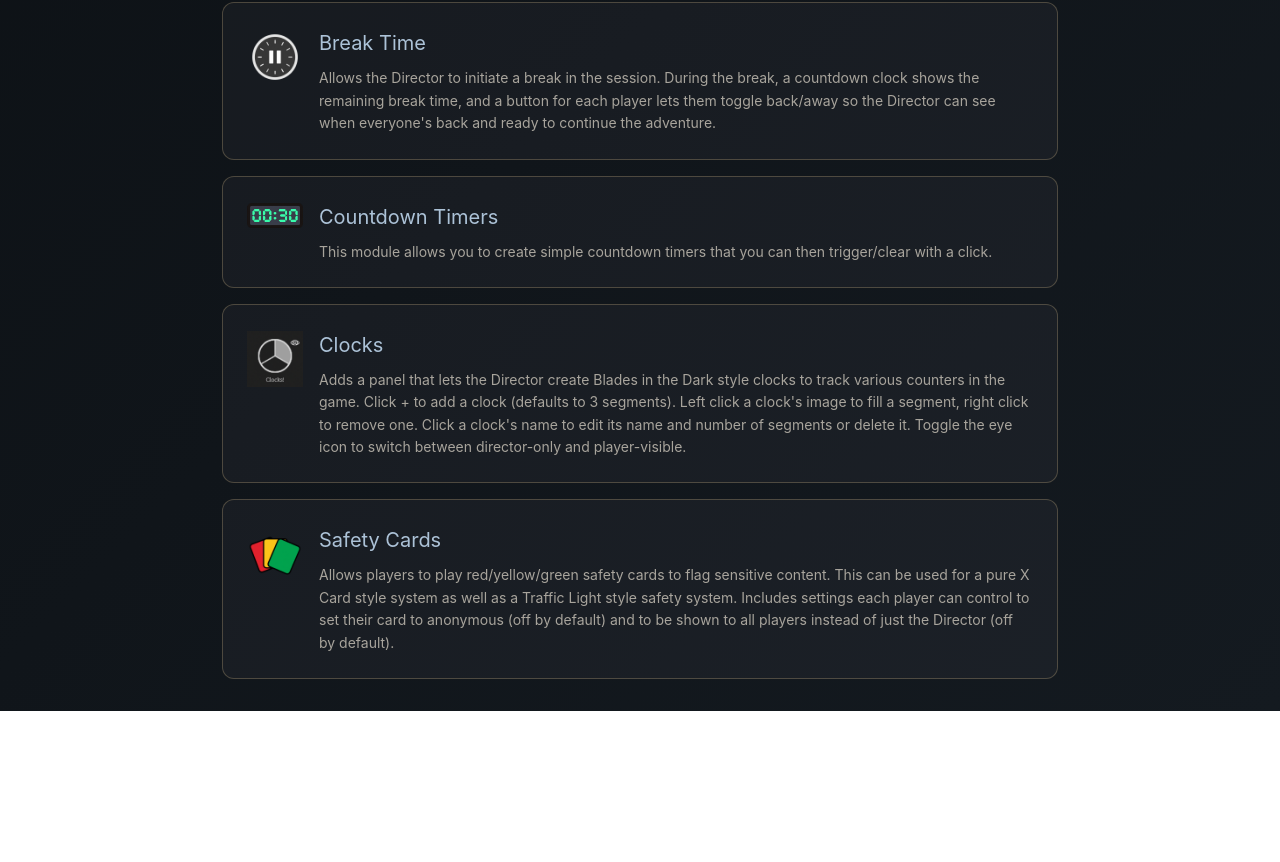
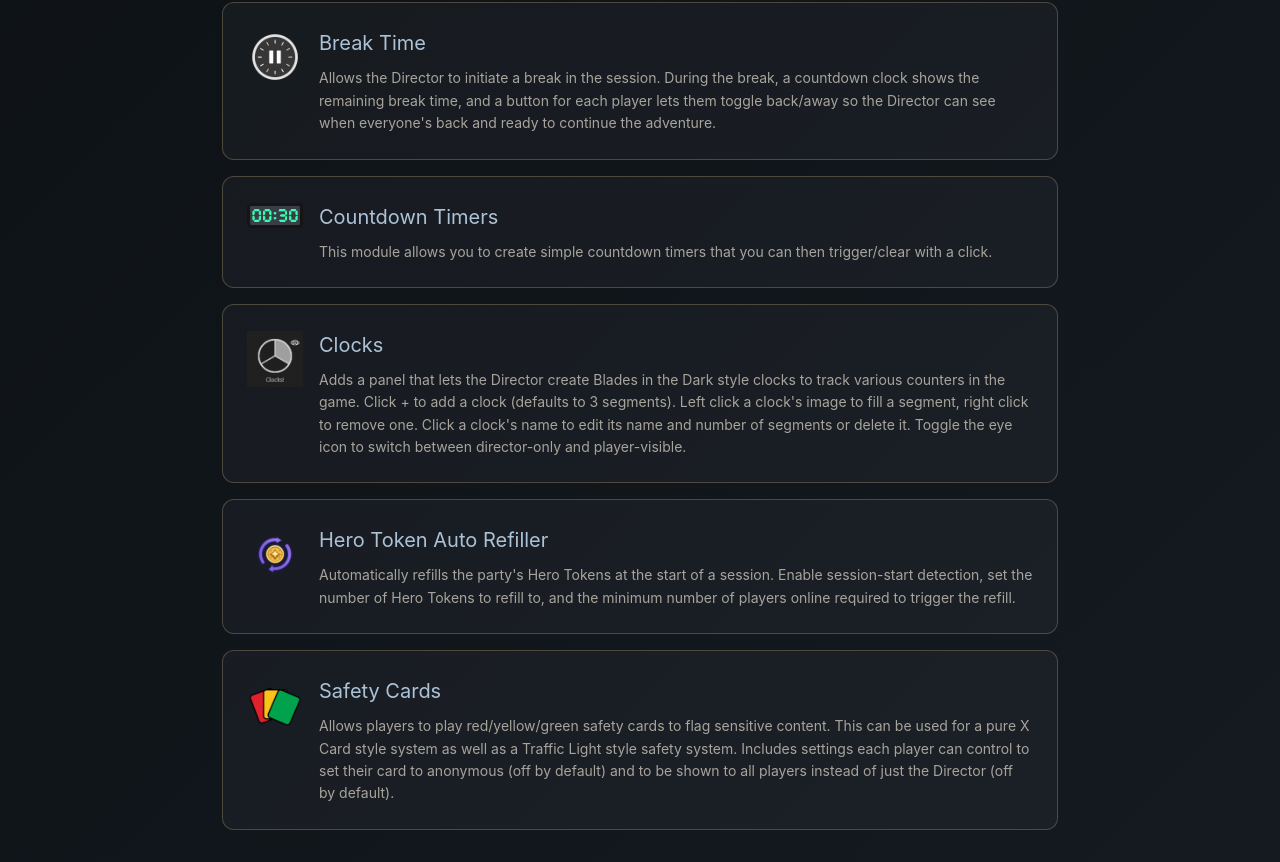
Before and after one commit to friendlylambda/steeltools, a React (Vite) app: page / in a window 1280 px wide. Shown: the part 642-1504 px from the top of the page. Before the commit the page ends 1353 px from the top, so only its background shows below. Built offline with nearby package versions, Linux system fonts and the light colour scheme.

Commit message:
Add hero token auto refiller codex mod to the list

```diff
--- a/src/codexmods/mods.ts
+++ b/src/codexmods/mods.ts
@@ -14,6 +14,8 @@ import safetyCardsIcon from "./images/safety-cards/icon.png"
 import clocks1 from "./images/clocks/1.png"
 import clocks2 from "./images/clocks/2.png"
 import clocksIcon from "./images/clocks/icon.png"
+import heroTokenRefiller1 from "./images/hero-token-auto-refiller/1.png"
+import heroTokenRefillerIcon from "./images/hero-token-auto-refiller/icon.png"
 
 /**
  * Add your Codex Mods here. Each entry automatically gets its own
@@ -43,6 +45,13 @@ export const codexMods: readonly CodexMod[] = [
     images: [clocks1, clocks2],
   },
   {
+    name: "Hero Token Auto Refiller",
+    description:
+      "Automatically refills the party's Hero Tokens at the start of a session. Enable session-start detection, set the number of Hero Tokens to refill to, and the minimum number of players online required to trigger the refill.",
+    icon: heroTokenRefillerIcon,
+    images: [heroTokenRefiller1],
+  },
+  {
     name: "Safety Cards",
     description:
       "Allows players to play red/yellow/green safety cards to flag sensitive content. This can be used for a pure X Card style system as well as a Traffic Light style safety system. Includes settings each player can control to set their card to anonymous (off by default) and to be shown to all players instead of just the Director (off by default).",
```
Also changed, not shown: src/codexmods/images/hero-token-auto-refiller/1.png (added), src/codexmods/images/hero-token-auto-refiller/icon.png (added).
